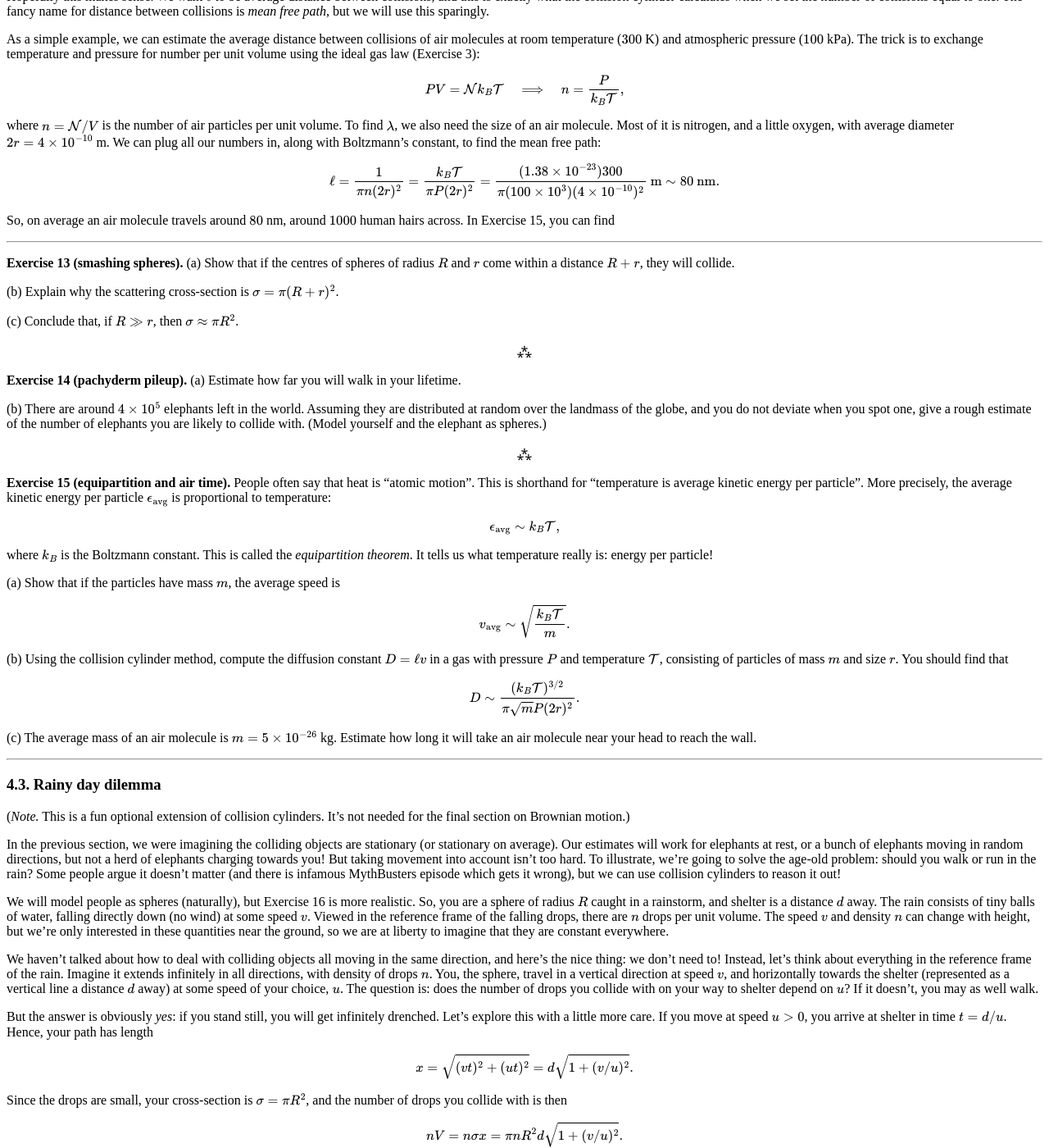
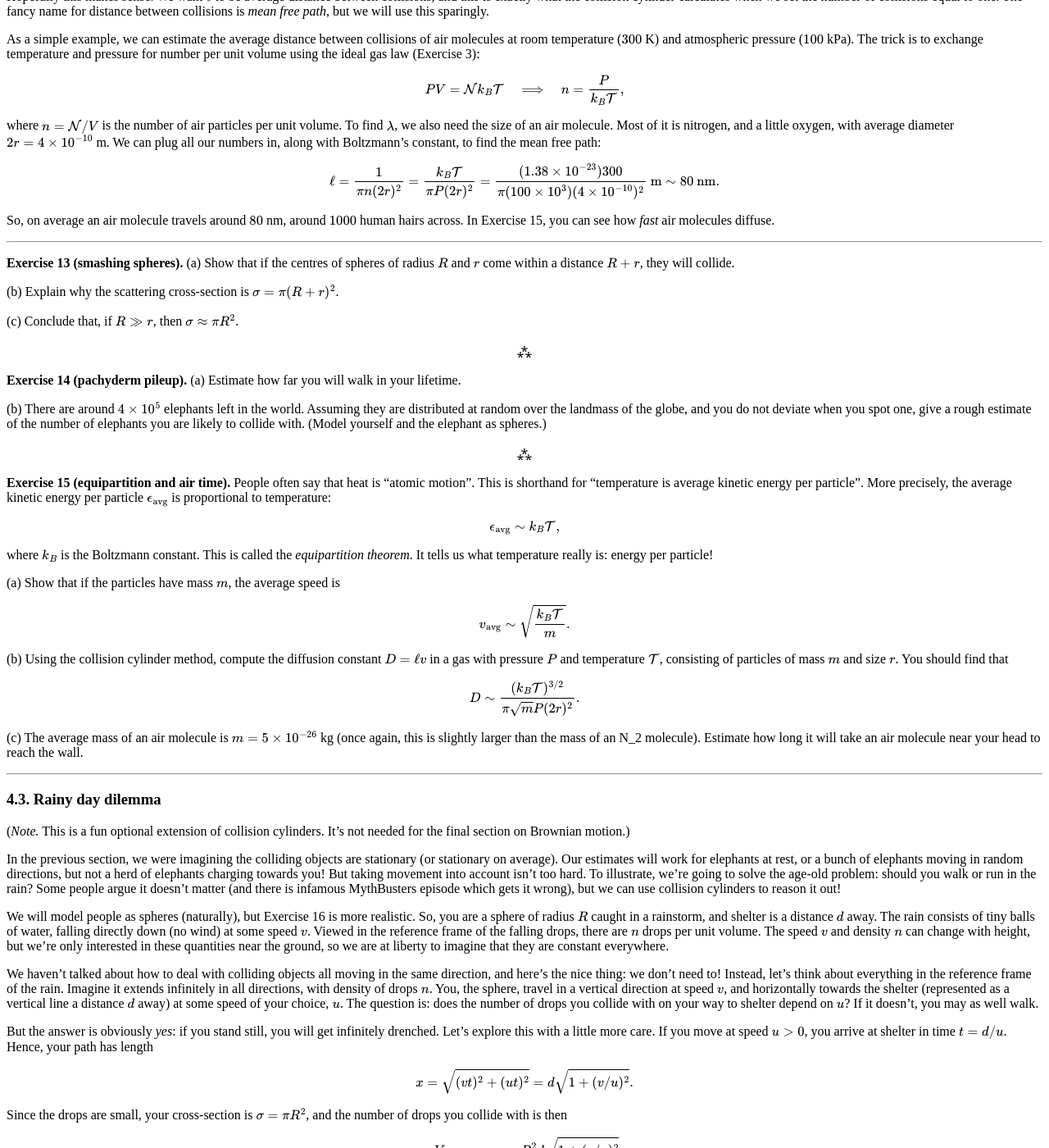
Before and after one commit to hapax/hapax.github.io, a Jekyll site: the page built from assets/simple-physics.md, in a window 1280 px wide and 1400 px high, scrolled down 11107 px. Shown: the whole window at 82% size. Built offline with Jekyll 4.4.1, drawn with Linux system fonts in a browser that asks for light colours; our own code applies the rules of GitHub Pages for plain Markdown files; formulas are drawn with MathJax 3; a script that is not in the unit is left out.

Commit message:
Update simple-physics.md

```diff
--- a/assets/simple-physics.md
+++ b/assets/simple-physics.md
@@ -1214,7 +1214,7 @@ $$
 
 So, on average an air molecule travels around $80$ nm, around $1000$
 human hairs across.
-In Exercise 15, you can find
+In Exercise 15, you can see how *fast* air molecules diffuse.
 
 ---
 
@@ -1275,7 +1275,8 @@ $$
 D \sim \frac{(k_B \mathcal{T})^{3/2}}{\pi \sqrt{m} P (2r)^2 }.
 $$
 
-(c) The average mass of an air molecule is $m = 5 \times 10^{-26}$ kg.
+(c) The average mass of an air molecule is $m = 5 \times 10^{-26}$ kg
+(once again, this is slightly larger than the mass of an N_2 molecule).
 Estimate how long it will take an air molecule near your head to reach the
 wall.
 
```
